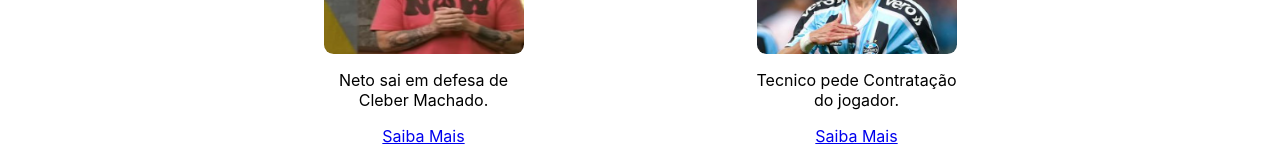
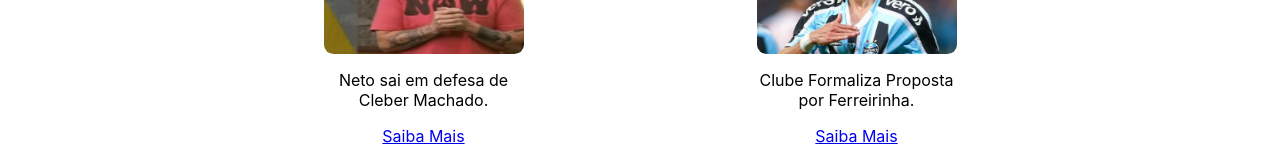
Before and after one commit to JohnnySantosDev/futinfo, a React (Create React App) app: page / in a window 1280 px wide. Shown: the part 422-582 px from the top of the page. Built offline with nearby package versions, Linux system fonts and the light colour scheme.

Commit message:
Nova publicação

```diff
--- a/src/pages/noticias/index.js
+++ b/src/pages/noticias/index.js
@@ -39,7 +39,7 @@ const noticias = () => {
                 </article>
                 <article className="c-card">
                     <img  src={require("./img/0000004.png")}   ></img>
-                    <p>Tecnico pede Contratação do jogador.</p>
+                    <p>Clube Formaliza Proposta por Ferreirinha.</p>
                     <Link to = "/noticia/0000004.png" >Saiba Mais</Link>
                 </article>
             </div>
```
